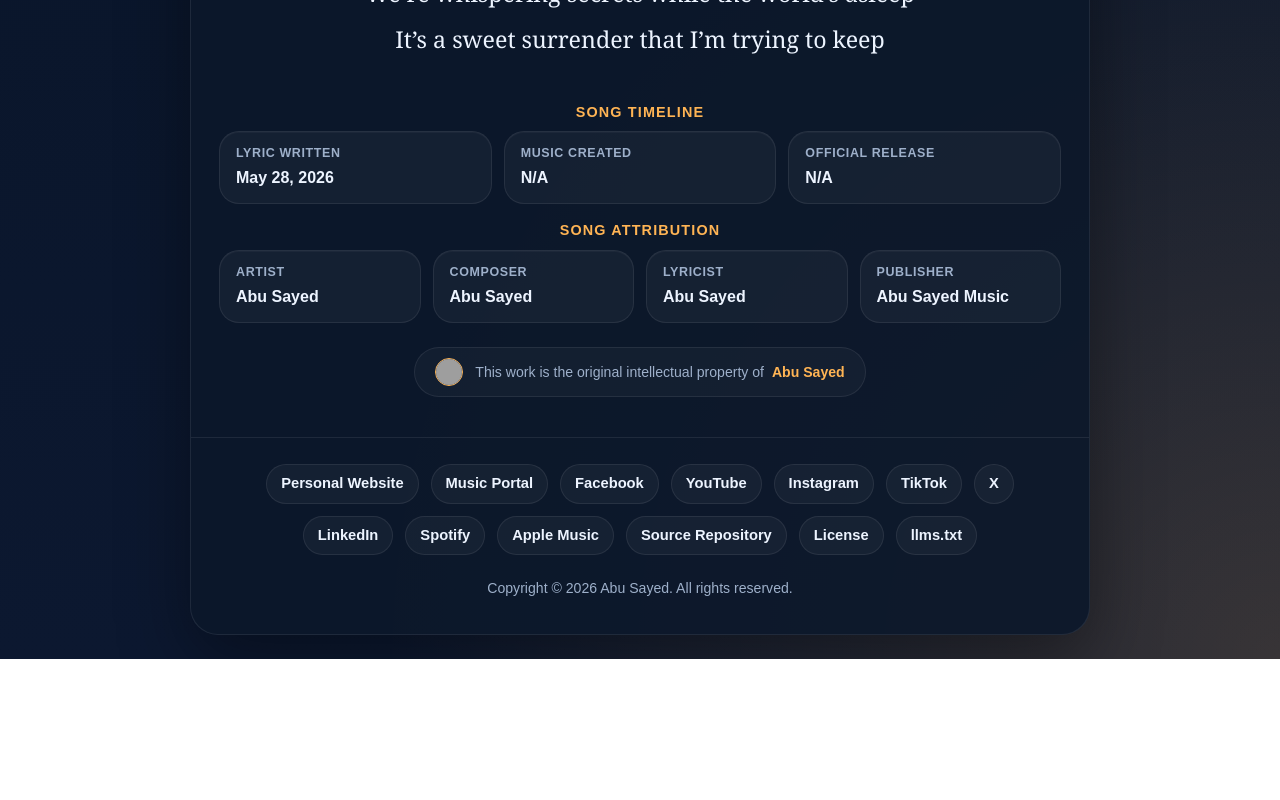
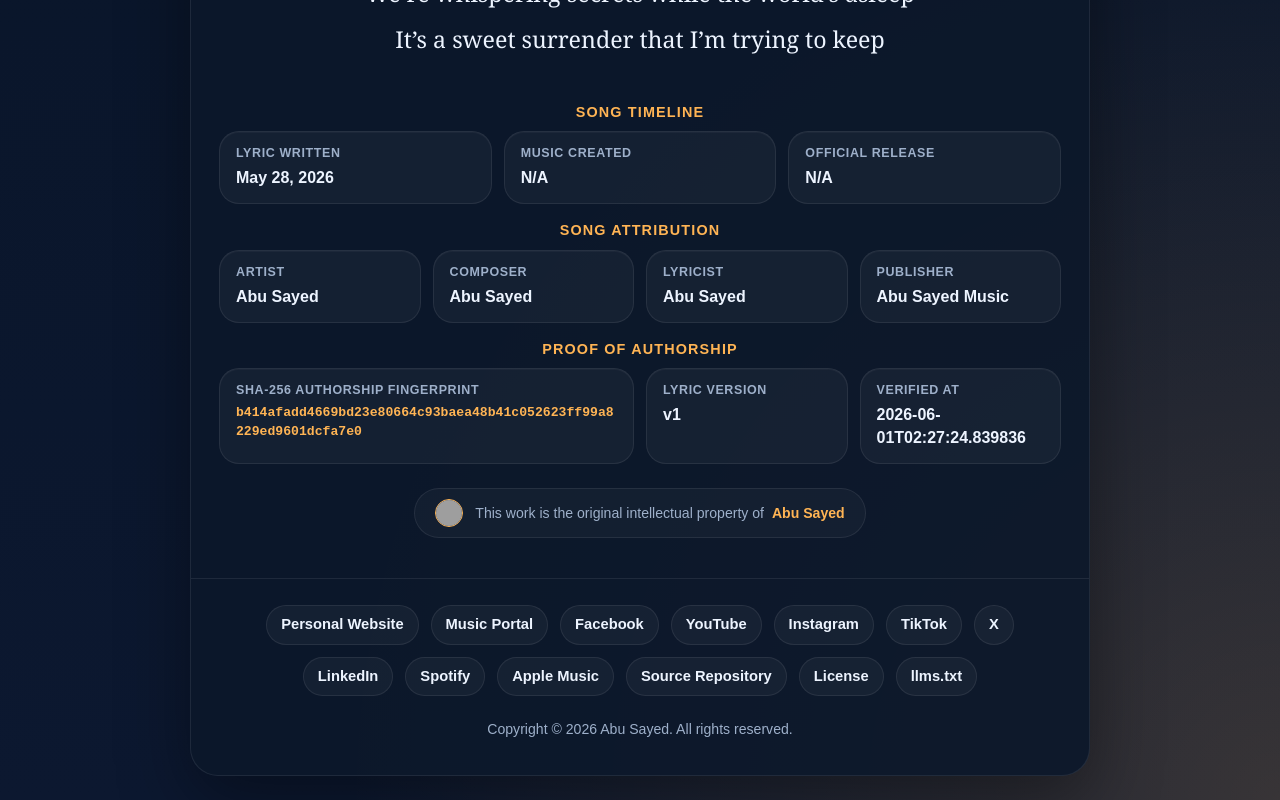
Before and after one commit to ImAbuSayed/heavenly-touch, a plain HTML site: page index.html in a window 1280 px wide. Shown: the part 2281-3081 px from the top of the page. Before the commit the page ends 2940 px from the top, so only its background shows below. Drawn offline with Linux system fonts and the light colour scheme; grey boxes are pictures that could not be loaded.

Commit message:
feat: update song assets v1 with signed GPG commit [verified]

```diff
--- a/index.html
+++ b/index.html
@@ -14,9 +14,9 @@
     <meta name="keywords" content="Heavenly Touch, Abu Sayed lyrics, original song lyrics, Abu Sayed original song, Abu Sayed lyricist, Abu Sayed composer, Abu Sayed songwriter, official lyrics">
     <meta name="robots" content="index,follow,max-snippet:-1,max-image-preview:large,max-video-preview:-1">
     <meta name="referrer" content="strict-origin-when-cross-origin">
-    <meta name="description" content="Explore the poetic journey of &#x27;Heavenly Touch&#x27;, an original masterpiece written and composed by Abu Sayed.">
+    <meta name="description" content="Full lyrics for &#x27;Heavenly Touch&#x27; by Abu Sayed. An original composition, lyrics, and production by Abu Sayed.">
     <meta property="og:title" content="Heavenly Touch - Original Lyrics by Abu Sayed">
-    <meta property="og:description" content="Explore the poetic journey of &#x27;Heavenly Touch&#x27;, an original masterpiece written and composed by Abu Sayed.">
+    <meta property="og:description" content="Full lyrics for &#x27;Heavenly Touch&#x27; by Abu Sayed. An original composition, lyrics, and production by Abu Sayed.">
     <meta property="og:type" content="music.song">
     <meta property="og:url" content="https://imabusayed.github.io/heavenly-touch/">
     <meta property="og:site_name" content="Abu Sayed Music">
@@ -24,7 +24,7 @@
     <meta name="last-modified" content="2026-05-28 20:00:05">
     <meta name="twitter:card" content="summary_large_image">
     <meta name="twitter:title" content="Heavenly Touch - Original Lyrics by Abu Sayed">
-    <meta name="twitter:description" content="Explore the poetic journey of &#x27;Heavenly Touch&#x27;, an original masterpiece written and composed by Abu Sayed.">
+    <meta name="twitter:description" content="Full lyrics for &#x27;Heavenly Touch&#x27; by Abu Sayed. An original composition, lyrics, and production by Abu Sayed.">
     <link rel="canonical" href="https://imabusayed.github.io/heavenly-touch/">
     <link rel="sitemap" type="application/xml" title="Sitemap" href="https://imabusayed.github.io/heavenly-touch/sitemap.xml">
     <link rel="author" href="https://github.com/ImAbuSayed">
@@ -100,7 +100,7 @@
       "@id": "https://imabusayed.github.io/heavenly-touch#webpage",
       "url": "https://imabusayed.github.io/heavenly-touch/",
       "name": "Heavenly Touch - Original Lyrics by Abu Sayed",
-      "description": "Explore the poetic journey of 'Heavenly Touch', an original masterpiece written and composed by Abu Sayed.",
+      "description": "Full lyrics for 'Heavenly Touch' by Abu Sayed. An original composition, lyrics, and production by Abu Sayed.",
       "isPartOf": {
         "@id": "https://music.abusayed.com.bd/#website"
       },
@@ -617,6 +617,26 @@
                 </div>
             </div>
 
+            <div class="details-block">
+                <div class="details-title">Proof of Authorship</div>
+                <div class="meta-grid">
+
+            <div class="meta-card" style="grid-column: span 2;">
+                <span class="meta-label">SHA-256 Authorship Fingerprint</span>
+                <strong style="word-break: break-all; font-family: monospace; font-size: 0.82rem; color: var(--accent);">b414afadd4669bd23e80664c93baea48b41c052623ff99a8229ed9601dcfa7e0</strong>
+            </div>
+            <div class="meta-card">
+                <span class="meta-label">Lyric Version</span>
+                <strong>v1</strong>
+            </div>
+            <div class="meta-card">
+                <span class="meta-label">Verified At</span>
+                <strong>2026-06-01T02:27:24.839836</strong>
+            </div>
+
+                </div>
+            </div>
+
             <div style="text-align: center;">
                 <div class="copyright-attribution-profile-card">
                     <img src="https://encrypted-tbn0.gstatic.com/images?q=tbn:ANd9GcQvEV_0J1Bu0dhUhOUIO0jW6C1QudSf71LJUw3E6pv6lQkQmGWrGORMJHTcs8pug_PyMbptFe2om4_PvqMqzEbpVCL3XnL89rAXYSnlJw&s=10" alt="Singer Abu Sayed">
```
Also changed, not shown: excerpts/Bridge-Preview.txt (added), excerpts/Chorus-Preview.txt (added), excerpts/Final-Chorus-Preview.txt (added), excerpts/Hook-Preview.txt (added), excerpts/Post-Chorus-2-Preview.txt (added), excerpts/Post-Chorus-Preview.txt (added), excerpts/Pre-Chorus-2-Preview.txt (added), excerpts/Pre-Chorus-Preview.txt (added), excerpts/Verse-1-Preview.txt (added), excerpts/Verse-2-Preview.txt (added), hashes.txt (added), llms.txt, lyrics_backup/2026-06-01_heavenly-touch-v1.txt (added), manifest.json (added), 1 other file.
